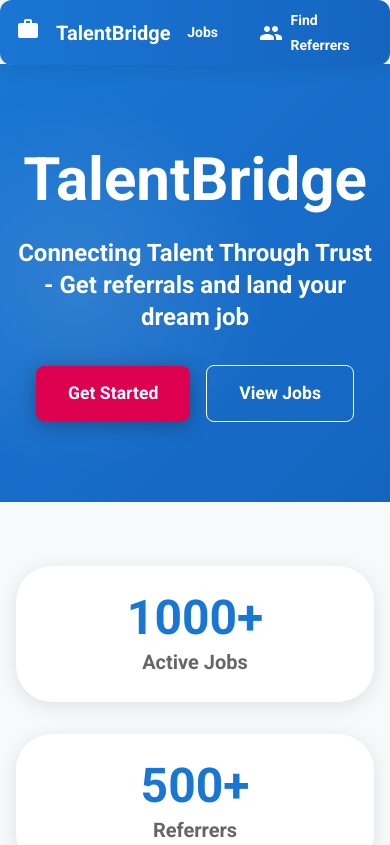
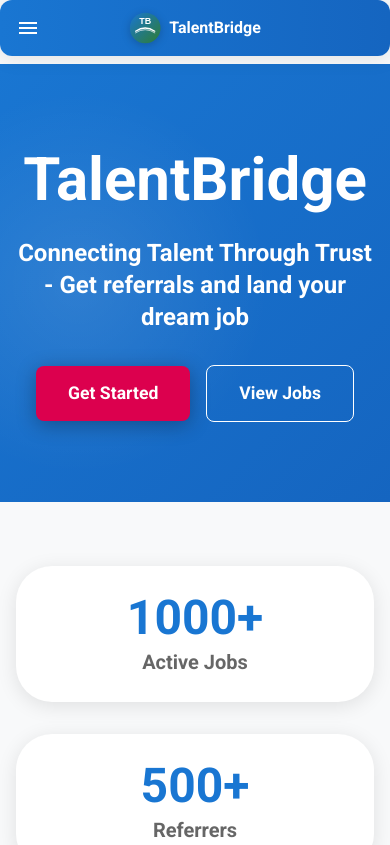
Before and after one commit to ItsAnkitPandey/TalentBridge, a React (Create React App) app in the folder frontend/: page / in a window 390 px wide. Shown: the top 845 px of the page. Built offline with nearby package versions, Linux system fonts and the light colour scheme; no server answers.

Commit message:
Enhance Navbar with mobile menu and navigation features
Refactor Navbar component to include mobile drawer and improve navigation handling.

```diff
--- a/frontend/src/components/Navbar.js
+++ b/frontend/src/components/Navbar.js
@@ -1,14 +1,47 @@
 import React from 'react';
-import { AppBar, Toolbar, Typography, Button, Box, IconButton, Menu, MenuItem } from '@mui/material';
+import {
+  AppBar,
+  Toolbar,
+  Typography,
+  Button,
+  Box,
+  IconButton,
+  Menu,
+  MenuItem,
+  Drawer,
+  List,
+  ListItem,
+  ListItemIcon,
+  ListItemText,
+  Divider,
+  useMediaQuery,
+  useTheme
+} from '@mui/material';
 import { Link, useNavigate } from 'react-router-dom';
-import { AccountCircle, Work, People, PersonAdd } from '@mui/icons-material';
+import {
+  AccountCircle,
+  People,
+  PersonAdd,
+  Menu as MenuIcon,
+  Work,
+  Assignment,
+  PostAdd,
+  AdminPanelSettings,
+  Login as LoginIcon,
+  Logout as LogoutIcon,
+  Person
+} from '@mui/icons-material';
 import { motion } from 'framer-motion';
 import { useAuth } from '../contexts/AuthContext';
 
 const Navbar = () => {
   const { user, logout } = useAuth();
   const navigate = useNavigate();
+  const theme = useTheme();
+  const isMobile = useMediaQuery(theme.breakpoints.down('md'));
+
   const [anchorEl, setAnchorEl] = React.useState(null);
+  const [mobileMenuOpen, setMobileMenuOpen] = React.useState(false);
 
   const handleMenu = (event) => {
     setAnchorEl(event.currentTarget);
@@ -21,10 +54,98 @@ const Navbar = () => {
   const handleLogout = () => {
     logout();
     handleClose();
+    setMobileMenuOpen(false);
     navigate('/login');
   };
 
+  const handleMobileMenuToggle = () => {
+    setMobileMenuOpen(!mobileMenuOpen);
+  };
+
+  const handleMobileMenuClose = () => {
+    setMobileMenuOpen(false);
+  };
+
+  const handleMobileNavigate = (path) => {
+    navigate(path);
+    handleMobileMenuClose();
+  };
+
+  // Mobile Drawer Content
+  const mobileMenuContent = (
+    <Box sx={{ width: 280, pt: 2 }} role="presentation">
+      <Box sx={{ px: 2, pb: 2 }}>
+        <Typography variant="h6" sx={{ fontWeight: 700, color: 'primary.main' }}>
+          TalentBridge
+        </Typography>
+        {user && (
+          <Typography variant="body2" color="text.secondary" sx={{ mt: 1 }}>
+            {user.first_name} {user.last_name}
+          </Typography>
+        )}
+      </Box>
+      <Divider />
+      <List>
+        <ListItem button onClick={() => handleMobileNavigate('/jobs')}>
+          <ListItemIcon><Work color="primary" /></ListItemIcon>
+          <ListItemText primary="Jobs" />
+        </ListItem>
+        <ListItem button onClick={() => handleMobileNavigate('/users')}>
+          <ListItemIcon><People color="primary" /></ListItemIcon>
+          <ListItemText primary="Find Referrers" />
+        </ListItem>
+
+        {user ? (
+          <>
+            {user.can_provide_referrals && (
+              <ListItem button onClick={() => handleMobileNavigate('/referrals')}>
+                <ListItemIcon><Assignment color="primary" /></ListItemIcon>
+                <ListItemText primary="Referral Requests" />
+              </ListItem>
+            )}
+            <ListItem button onClick={() => handleMobileNavigate('/my-referrals')}>
+              <ListItemIcon><Assignment color="primary" /></ListItemIcon>
+              <ListItemText primary="My Referrals" />
+            </ListItem>
+            <ListItem button onClick={() => handleMobileNavigate('/jobs/post')}>
+              <ListItemIcon><PostAdd color="primary" /></ListItemIcon>
+              <ListItemText primary="Post Job" />
+            </ListItem>
+            {user.user_type === 'admin' && (
+              <ListItem button onClick={() => handleMobileNavigate('/admin')}>
+                <ListItemIcon><AdminPanelSettings color="warning" /></ListItemIcon>
+                <ListItemText primary="Admin Dashboard" />
+              </ListItem>
+            )}
+            <Divider sx={{ my: 1 }} />
+            <ListItem button onClick={() => handleMobileNavigate('/profile')}>
+              <ListItemIcon><Person color="primary" /></ListItemIcon>
+              <ListItemText primary="Profile" />
+            </ListItem>
+            <ListItem button onClick={handleLogout}>
+              <ListItemIcon><LogoutIcon color="error" /></ListItemIcon>
+              <ListItemText primary="Logout" />
+            </ListItem>
+          </>
+        ) : (
+          <>
+            <Divider sx={{ my: 1 }} />
+            <ListItem button onClick={() => handleMobileNavigate('/login')}>
+              <ListItemIcon><LoginIcon color="primary" /></ListItemIcon>
+              <ListItemText primary="Login" />
+            </ListItem>
+            <ListItem button onClick={() => handleMobileNavigate('/register')}>
+              <ListItemIcon><PersonAdd color="primary" /></ListItemIcon>
+              <ListItemText primary="Register" />
+            </ListItem>
+          </>
+        )}
+      </List>
+    </Box>
+  );
+
   return (
+    <>
       <AppBar
         position="fixed"
         sx={{
@@ -33,23 +154,70 @@ const Navbar = () => {
           backdropFilter: 'blur(10px)'
         }}
       >
-      <Toolbar>
+        <Toolbar sx={{ justifyContent: isMobile ? 'space-between' : 'flex-start' }}>
+          {/* Mobile Menu Icon */}
+          {isMobile && (
+            <IconButton
+              size="large"
+              edge="start"
+              color="inherit"
+              aria-label="menu"
+              onClick={handleMobileMenuToggle}
+              sx={{ mr: 1 }}
+            >
+              <MenuIcon />
+            </IconButton>
+          )}
+
+          {/* Logo & Title Container - Centered on Mobile */}
+          <Box
+            sx={{
+              display: 'flex',
+              alignItems: 'center',
+              flexGrow: isMobile ? 0 : 1,
+              position: isMobile ? 'absolute' : 'relative',
+              left: isMobile ? '50%' : 'auto',
+              transform: isMobile ? 'translateX(-50%)' : 'none',
+            }}
+          >
+            {/* Logo */}
             <motion.div
               whileHover={{ scale: 1.05, rotate: 5 }}
               transition={{ type: 'spring', stiffness: 300 }}
             >
-          <Work sx={{ mr: 2 }} />
-        </motion.div>
-        <Typography
-          variant="h6"
+              <Box
                 component={Link}
                 to="/"
                 sx={{
-            flexGrow: 1,
+                  display: 'flex',
+                  alignItems: 'center',
+                  textDecoration: 'none',
+                  mr: 1
+                }}
+              >
+                <img
+                  src="/favicon.svg"
+                  alt="TalentBridge Logo"
+                  style={{
+                    width: isMobile ? '32px' : '40px',
+                    height: isMobile ? '32px' : '40px',
+                    filter: 'drop-shadow(0 2px 4px rgba(0,0,0,0.2))'
+                  }}
+                />
+              </Box>
+            </motion.div>
+
+            {/* Title */}
+            <Typography
+              variant={isMobile ? 'body1' : 'h6'}
+              component={Link}
+              to="/"
+              sx={{
                 textDecoration: 'none',
                 color: 'inherit',
                 fontWeight: 700,
                 transition: 'all 0.3s',
+                whiteSpace: 'nowrap',
                 '&:hover': {
                   opacity: 0.8
                 }
@@ -57,7 +225,13 @@ const Navbar = () => {
             >
               TalentBridge
             </Typography>
+          </Box>
 
+          {/* Spacer for mobile to balance layout */}
+          {isMobile && <Box sx={{ width: 48 }} />}
+
+          {/* Desktop Menu */}
+          {!isMobile && (
             <Box sx={{ display: 'flex', alignItems: 'center', gap: 1 }}>
               <motion.div whileHover={{ scale: 1.05 }} whileTap={{ scale: 0.95 }}>
                 <Button
@@ -250,8 +424,19 @@ const Navbar = () => {
                 </>
               )}
             </Box>
+          )}
         </Toolbar>
       </AppBar>
+
+      {/* Mobile Drawer */}
+      <Drawer
+        anchor="left"
+        open={mobileMenuOpen}
+        onClose={handleMobileMenuClose}
+      >
+        {mobileMenuContent}
+      </Drawer>
+    </>
   );
 };
 
```
Lines whose indentation alone changed are shown as unchanged.
